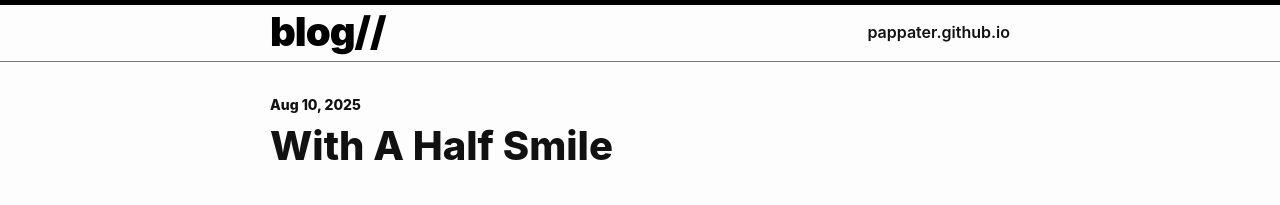
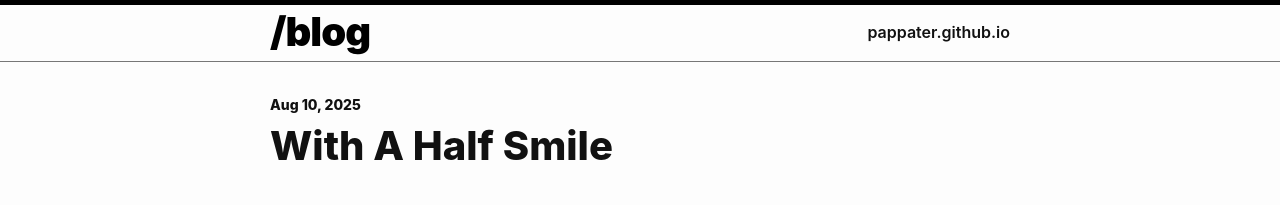
Before and after one commit to pappater/blog, a Jekyll site: the page built from index.markdown, in a window 1280 px wide and 900 px high. Shown: the top 205 px of the window. Built offline with Jekyll 4.4.1, drawn with Linux system fonts in a browser that asks for light colours.

```diff
--- a/_config.yml
+++ b/_config.yml
@@ -18,7 +18,7 @@
 # You can create any custom variable you would like, and they will be accessible
 # in the templates via {{ site.myvariable }}.
 
-title: blog//
+title: /blog
 email: pratheesheswaran@gmail.com
 description: >- # this means to ignore newlines until "baseurl:"
   archive of a clueless man.
```
